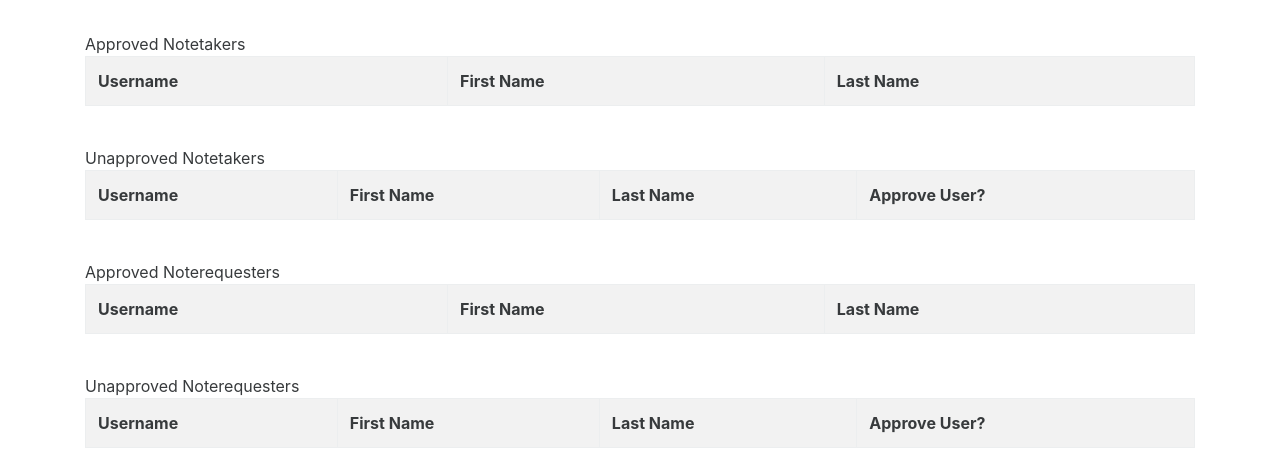
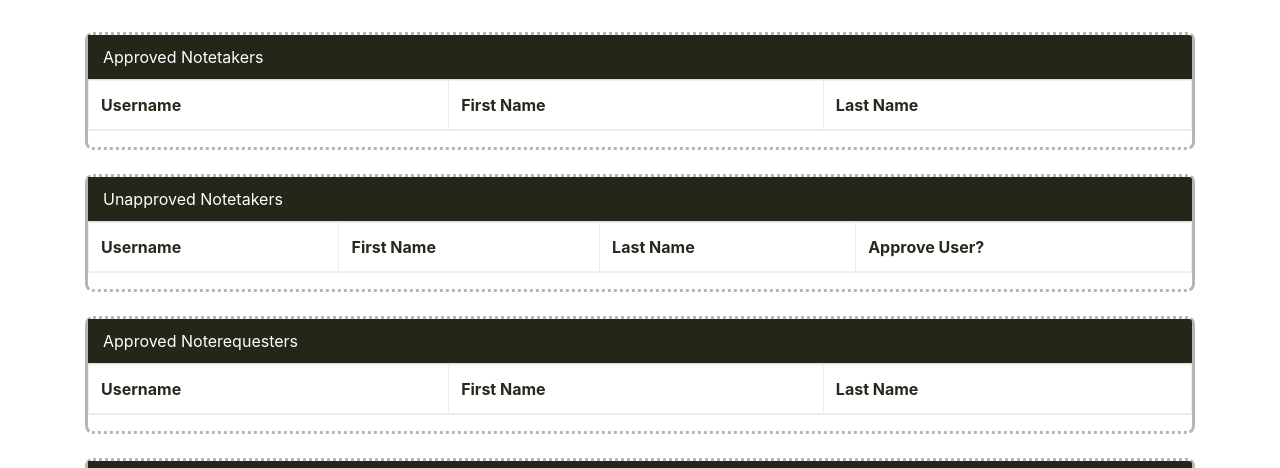
Before and after one commit to JuniorDesign/gt-scribe, a Flask app: page /admin/students in a window 1280 px wide. Shown: the part 99-567 px from the top of the page. Run offline with Flask 2, Linux system fonts and the light colour scheme; the visitor is signed in with stand-in values (Sample User, id 1); tables that the repository leaves empty hold one stand-in row (values such as "Sample post"); lists and menus that the app fills with data are empty; some libraries are stand-ins or nearby versions; grey boxes are pictures that could not be loaded.

Commit message:
put sneh's stylings back for admin pages

```diff
--- a/scribe/static/styles/admin.css
+++ b/scribe/static/styles/admin.css
@@ -25,3 +25,34 @@ span{
 .triBlock0:nth-child(odd){
 	padding: 0px; /*this keeps the gaps between the items*/
 }
+
+.panel-heading {
+  padding: 10px 15px;
+  border-bottom: 1px solid transparent;*/
+  border-top-left-radius: 3px;
+  border-top-right-radius: 3px;
+}
+.panel-heading > .dropdown .dropdown-toggle {
+  color: inherit;
+}
+.panel-default {
+  /*border-color: #ddd;*/
+
+  border-top-style: dotted;
+  border-right-style: solid;
+  border-bottom-style: dotted;
+  border-left-style: solid;
+  border-color: #B5B6B8;
+  border-radius: 8px;
+}
+.panel-default > .panel-heading {
+  color: #fff;
+  background-color: #252518;
+  border-color: #ddd;
+}
+.panel-default > .panel-heading > .panel-body {
+  border-top-color: #ddd;
+}
+.panel-body {
+  color: #2A281E;
+}
--- a/scribe/static/styles/main.css
+++ b/scribe/static/styles/main.css
@@ -78,6 +78,8 @@
     border-bottom: 0;
   }
 }
+
+/*---------this is mirrored in admin.css----------------------*/
 .panel-heading {
   padding: 10px 15px;
   border-bottom: 1px solid transparent;*/
--- a/scribe/static/styles/matches.css
+++ b/scribe/static/styles/matches.css
@@ -30,3 +30,7 @@ span{
 	display: block;
 	padding: 10px;
 }
+
+.table-hover.courses tbody tr:hover td {
+  background-color: background-color: rgb(2, 53, 104);
+}
--- a/scribe/templates/admin-approval.html
+++ b/scribe/templates/admin-approval.html
@@ -3,7 +3,7 @@
 
 {% block head %}
  {{ super() }}
- <link href="/static/styles/main.css" rel="stylesheet">
+<link href="/static/styles/admin.css" rel="stylesheet">
 {% endblock %}
 {% block content %}
 
--- a/scribe/templates/admin-feedback.html
+++ b/scribe/templates/admin-feedback.html
@@ -3,7 +3,7 @@
 
 {% block head %}
  {{ super() }}
- <link href="/static/styles/main.css" rel="stylesheet">
+ <link href="/static/styles/admin.css" rel="stylesheet">
 {% endblock %}
 
 {% block bodyHeader %}
--- a/scribe/templates/admin-matches.html
+++ b/scribe/templates/admin-matches.html
@@ -3,7 +3,7 @@
 
 {% block head %}
  {{ super() }}
- <link href="/static/styles/main.css" rel="stylesheet">
+ <link href="/static/styles/admin.css" rel="stylesheet">
 {% endblock %}
 
 {% block bodyHeader %}
--- a/scribe/templates/admin-students.html
+++ b/scribe/templates/admin-students.html
@@ -3,7 +3,7 @@
 
 {% block head %}
     {{ super() }}
-    <!--link href="/static/styles/main.css" rel="stylesheet"-->
+    <link href="/static/styles/admin.css" rel="stylesheet">
 {% endblock %}
 
 {% block bodyHeader %}
@@ -22,11 +22,14 @@
     <div class="panel-body">
         <div class="table-responsive">
             <table class="table table-striped table-bordered table-hover" style="width:100%">
+                <thead>
                     <tr>
                         <th>Username</th>
                         <th>First Name</th>
                         <th>Last Name</th>
                     </tr>
+                </thead>
+                <tbody>
                     {% for user in approved_notetakers %}
                         <tr>
                             <td><div>{{user["username"]}}</div></td>
@@ -34,6 +37,7 @@
                             <td><div>{{user["last_name"]}}</div></td>
                         </tr>
                     {% endfor %}
+                </tbody>
             </table>
         </div>
     </div>
@@ -48,12 +52,15 @@
     <div class="panel-body">
         <div class="table-responsive">
             <table class="table table-striped table-bordered table-hover" style="width:100%">
+                <thead>
                     <tr>
                         <th>Username</th>
                         <th>First Name</th>
                         <th>Last Name</th>
                         <th>Approve User?</th>
                     </tr>
+                </thead>
+                <tbody>
                 {% for user in unapproved_notetakers %}
                     <tr>
                         <td><div>{{user["username"]}}</div></td>
@@ -62,6 +69,7 @@
                         <td><div><a href= "approve/{{user['username']}}" role="button" class="btn btn-primary" id="approve_notetakers">Approve</a></div></td>
                     </tr>
                 {% endfor %}
+                </tbody>
             </table>
         </div>
     </div>
@@ -75,11 +83,14 @@
     <div class="panel-body">
         <div class="table-responsive">
             <table class="table table-striped table-bordered table-hover" style="width:100%">
+                <thead>
                     <tr>
                         <th>Username</th>
                         <th>First Name</th>
                         <th>Last Name</th>
                     </tr>
+                </thead>
+                <tbody>
                     {% for user in approved_noterequesters %}
                         <tr>
                             <td><div>{{user["username"]}}</div></td>
@@ -87,6 +98,7 @@
                             <td><div>{{user["last_name"]}}</div></td>
                         </tr>
                     {% endfor %}
+                </tbody>
             </table>
         </div>
     </div>
@@ -100,12 +112,15 @@
     <div class="panel-body">
         <div class="table-responsive">
             <table class="table table-striped table-bordered table-hover" style="width:100%">
+                <thead>
                     <tr>
                         <th>Username</th>
                         <th>First Name</th>
                         <th>Last Name</th>
                         <th>Approve User?</th>
                     </tr>
+                </thead>
+                <tbody>
                     {% for user in unapproved_noterequesters %}
                         <tr>
                             <td><div>{{user["username"]}}</div></td>
@@ -114,6 +129,7 @@
                             <td><div><a href= "approve/{{user['username']}}" role="button" class="btn btn-primary" id="approve_noterequesters">Approve</a></div></td>
                         </tr>
                     {% endfor %}
+                </tbody>
             </table>
         </div>
     </div>
--- a/scribe/templates/index.html
+++ b/scribe/templates/index.html
@@ -10,7 +10,6 @@
 {% endblock %}
 
 {% block content %}
-    <!--{{ super() }}-->
     <div class="jumbotron text-center">
         <h1 class="display-3">Notetaking made simple.</h1>
         <a href="register"><button type="button" class="btn btn-style" id="black-btn">Register</button></a>
@@ -26,4 +25,5 @@
             <p>Sign up to be a paid notetaker for other students.</p>
         </div>
     </div>
+
 {% endblock %}
--- a/scribe/templates/partials/enroll-courses-template.html
+++ b/scribe/templates/partials/enroll-courses-template.html
@@ -58,3 +58,5 @@
 </div>
 
 <a href="my-classes" class="btn matchButton" role="button">Check Matched Classes</a>
+<br />
+<br />
```
Lines whose indentation alone changed are shown as unchanged.
